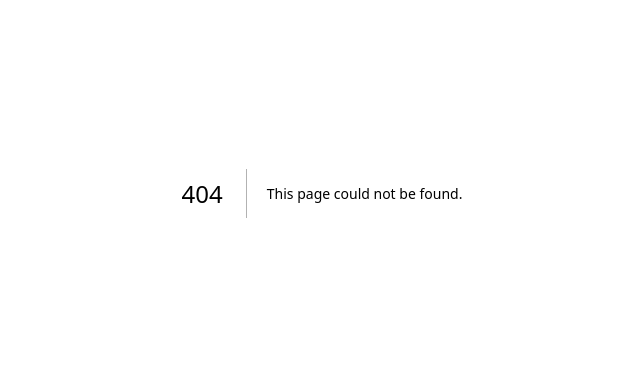
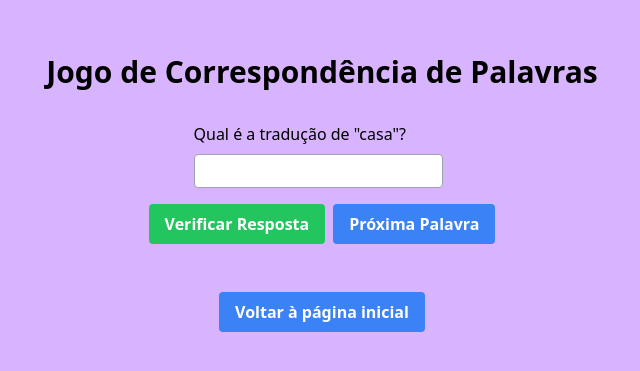
Before and after one commit to jzpacheco/projeto-integrador-satc, a Next.js app: page /linguagens/jogodepalavras in a window 1280 px wide. Before the commit this address had no page. Shown: the part 207-578 px from the top of the page, without its empty margins (318-958 px from the left). Built offline with nearby package versions, Linux system fonts and the light colour scheme.

Commit message:
adição jogo de linguas e troca de rota home

```diff
--- a/src/pages/Materias/linguas.tsx
+++ b/src/pages/Materias/linguas.tsx
@@ -8,9 +8,9 @@ const Linguagens: React.FC = () => {
         Bem-vindo à sala de jogos de Linguagens
       </h1>
       <div className="flex flex-col gap-4">
-        <Link href="/linguagens/jogo1" passHref>
+        <Link href="/linguagens/jogodepalavras" passHref>
           <button className="bg-green-500 hover:bg-green-600 text-white font-bold py-2 px-4 rounded">
-            Jogo 1
+            Jogo de Correspondência de Palavras
           </button>
         </Link>
         <Link href="/linguagens/jogo2" passHref>
@@ -24,6 +24,11 @@ const Linguagens: React.FC = () => {
           </button>
         </Link>
       </div>
+      <Link href="/home" passHref>
+        <button className="bg-green-500 hover:bg-green-600 text-white font-bold py-2 px-4 rounded mt-8">
+          Voltar à página inicial
+        </button>
+      </Link>
     </div>
   );
 };
--- a/src/pages/index.tsx
+++ b/src/pages/index.tsx
@@ -1,18 +1,27 @@
 import React from "react";
 import Link from "next/link";
+import { useEffect } from "react";
+import { useRouter } from "next/router";
 
 const Home: React.FC = () => {
+  const router = useRouter();
+
+  useEffect(() => {
+    router.push("/home");
+  }, []);
+
+  return null;
   return (
     <div className="flex flex-col items-center justify-center h-screen">
       <h1 className="mb-8">Escolha sua matéria</h1>
       <div>
-        <Link href="src/pages/Materias/matematica.tsx">
+        <Link href="/materias/matematica">
           <a className="btn">Matemática</a>
         </Link>
-        <Link href="src/pages/Materias/linguas.tsx">
+        <Link href="/materias/ciencias">
           <a className="btn">Ciências</a>
         </Link>
-        <Link href="src/pages/Materias/ciencias.tsx">
+        <Link href="/materias/linguas">
           <a className="btn">Línguas</a>
         </Link>
         {/* Adicione links para outras matérias, se necessário */}
--- /dev/null
+++ b/src/pages/linguagens/jogodepalavras.tsx
@@ -0,0 +1,86 @@
+import Link from "next/link";
+import React, { useState } from "react";
+
+const palavras = [
+  { portugues: "casa", ingles: "house" },
+  { portugues: "gato", ingles: "cat" },
+  { portugues: "sol", ingles: "sun" },
+  { portugues: "livro", ingles: "book" },
+  { portugues: "amigo", ingles: "friend" },
+  { portugues: "verde", ingles: "green" },
+  { portugues: "água", ingles: "water" },
+  { portugues: "fogo", ingles: "fire" },
+];
+
+const Jogo1: React.FC = () => {
+  const [palavraAtual, setPalavraAtual] = useState(0);
+  const [respostaUsuario, setRespostaUsuario] = useState("");
+  const [mostrarResposta, setMostrarResposta] = useState(false);
+  const [acertou, setAcertou] = useState(false);
+
+  const avancarPalavra = () => {
+    setPalavraAtual((prev) => (prev + 1) % palavras.length);
+    setRespostaUsuario("");
+    setMostrarResposta(false);
+    setAcertou(false);
+  };
+
+  const verificarResposta = () => {
+    const respostaCorreta = palavras[palavraAtual].ingles.toLowerCase();
+    const respostaUsuarioLowerCase = respostaUsuario.toLowerCase();
+    if (respostaCorreta === respostaUsuarioLowerCase) {
+      setAcertou(true);
+    } else {
+      setAcertou(false);
+    }
+    setMostrarResposta(true);
+  };
+
+  return (
+    <div className="flex flex-col items-center justify-center h-screen bg-purple-300">
+      <h1 className="mb-8 text-3xl font-bold">
+        Jogo de Correspondência de Palavras
+      </h1>
+      <div className="mb-4">
+        <p>Qual é a tradução de "{palavras[palavraAtual].portugues}"?</p>
+        <div className="flex items-center">
+          <input
+            type="text"
+            value={respostaUsuario}
+            onChange={(e) => setRespostaUsuario(e.target.value)}
+            className="border border-gray-400 rounded px-2 py-1 mt-2 mr-2"
+            disabled={mostrarResposta}
+          />
+          {mostrarResposta && (
+            <p>
+              {acertou ? "Parabéns, você acertou!" : "Que pena, você errou."} A
+              resposta correta é: {palavras[palavraAtual].ingles}
+            </p>
+          )}
+        </div>
+      </div>
+      <div className="mb-4">
+        <button
+          onClick={verificarResposta}
+          className="bg-green-500 hover:bg-green-600 text-white font-bold py-2 px-4 rounded mr-2"
+          disabled={mostrarResposta}
+        >
+          Verificar Resposta
+        </button>
+        <button
+          onClick={avancarPalavra}
+          className="bg-blue-500 hover:bg-blue-600 text-white font-bold py-2 px-4 rounded"
+        >
+          Próxima Palavra
+        </button>
+      </div>
+      <Link href="/Materias/linguas" passHref>
+        <button className="bg-blue-500 hover:bg-blue-600 text-white font-bold py-2 px-4 rounded mt-8">
+          Voltar à página inicial
+        </button>
+      </Link>
+    </div>
+  );
+};
+
+export default Jogo1;
```
